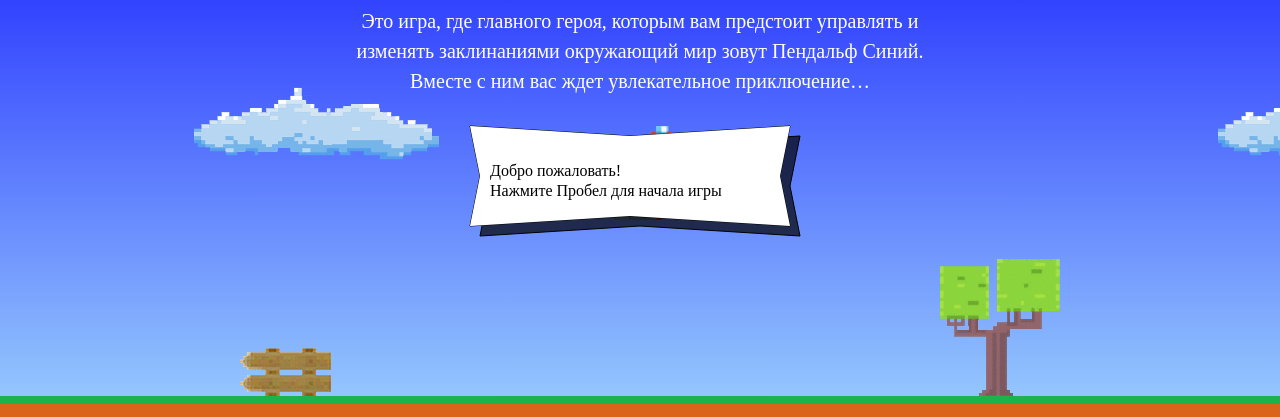
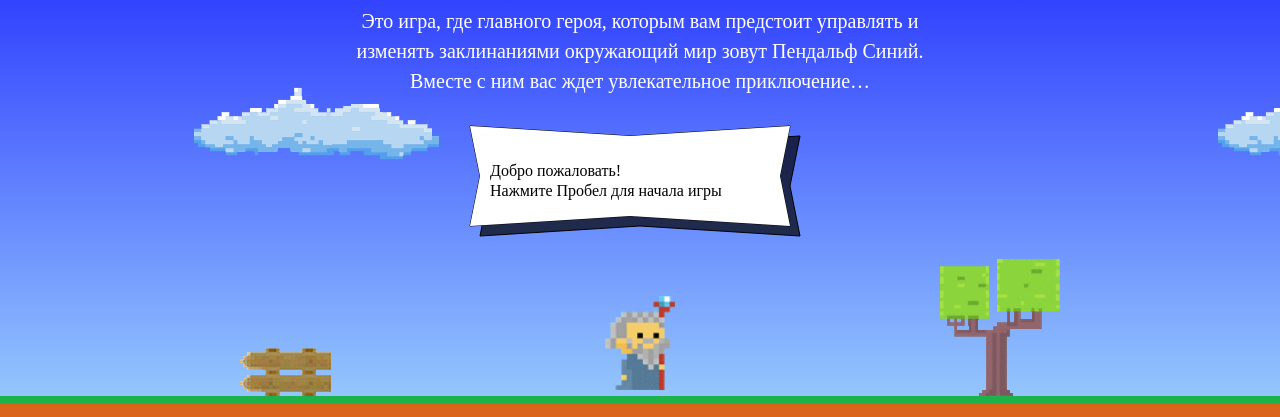
Before and after one commit to ReactFox/601235-code-and-magick, a website: page index.html in a window 1280 px wide. Shown: the part 203-620 px from the top of the page. Drawn offline with Linux system fonts and the light colour scheme; a web font is replaced by a local one.

Commit message:
Исправляет ошибки: заменяте условия на тернарный оператор, исправляет формулы координат мага

```diff
--- a/index.html
+++ b/index.html
@@ -184,10 +184,11 @@
 <script>
   var fireballSize = 22;
   var getFireballSpeed = function (left) {
-    if (left) {
-      return 5;
-    }
-    return 2;
+    return (left)? 5: 2;
+    // if (left) {
+    //   return 5;
+    // }
+    // return 2;
   };
 
   var wizardSpeed = 3;
@@ -198,12 +199,17 @@
   };
 
   var getWizardX = function (width) {
-    return width = 312;
+    // width = (width / 2) - (wizardWidth / 2);
+    // или первая лучше формула? забыл алгебру, совсем :(
+    width = (width - wizardWidth) / 2;
+
+    return width;
   };
 
   var getWizardY = function (height) {
-    return height =  30;
-  }
+    height = (height / 3) * 2;
+    return height;
+  };
 </script>
 <script src="js/game.js"></script>
 
```
